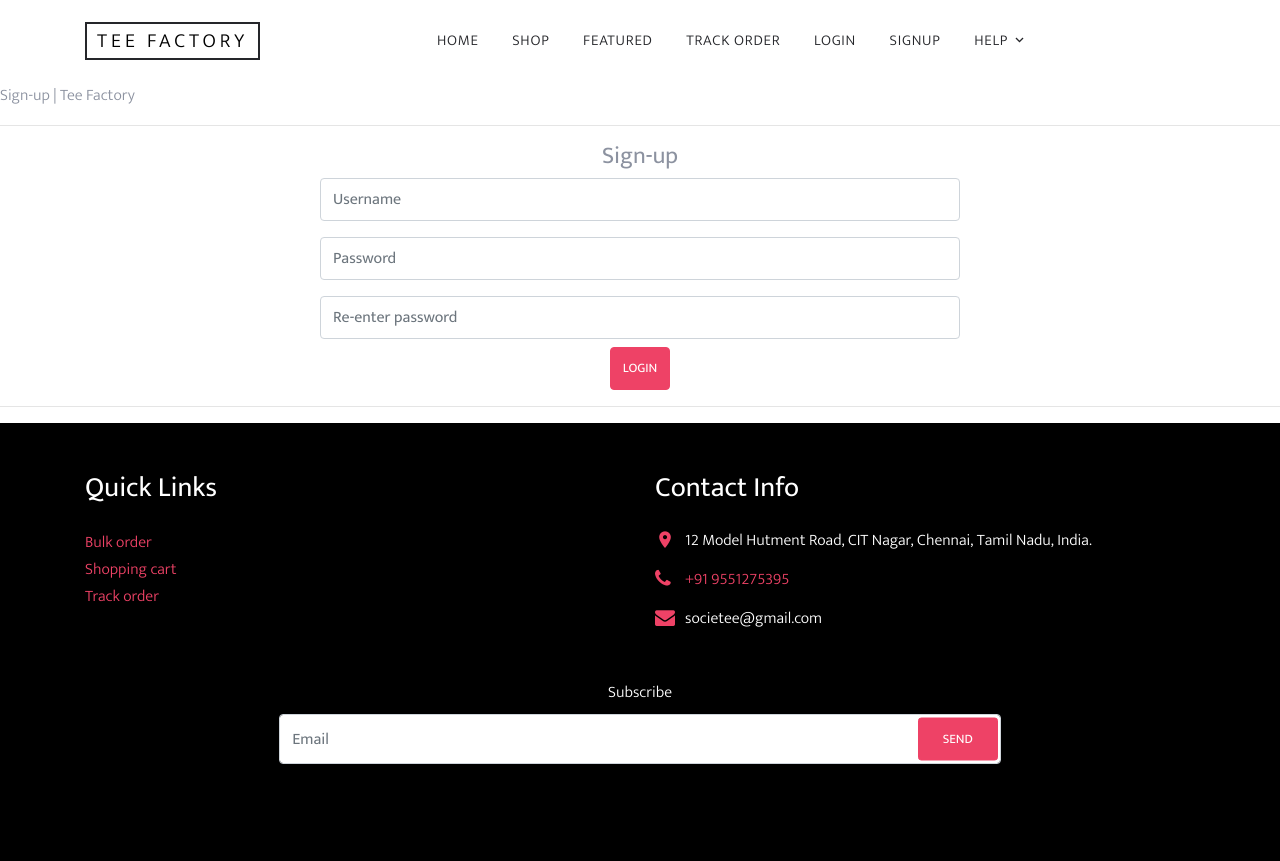
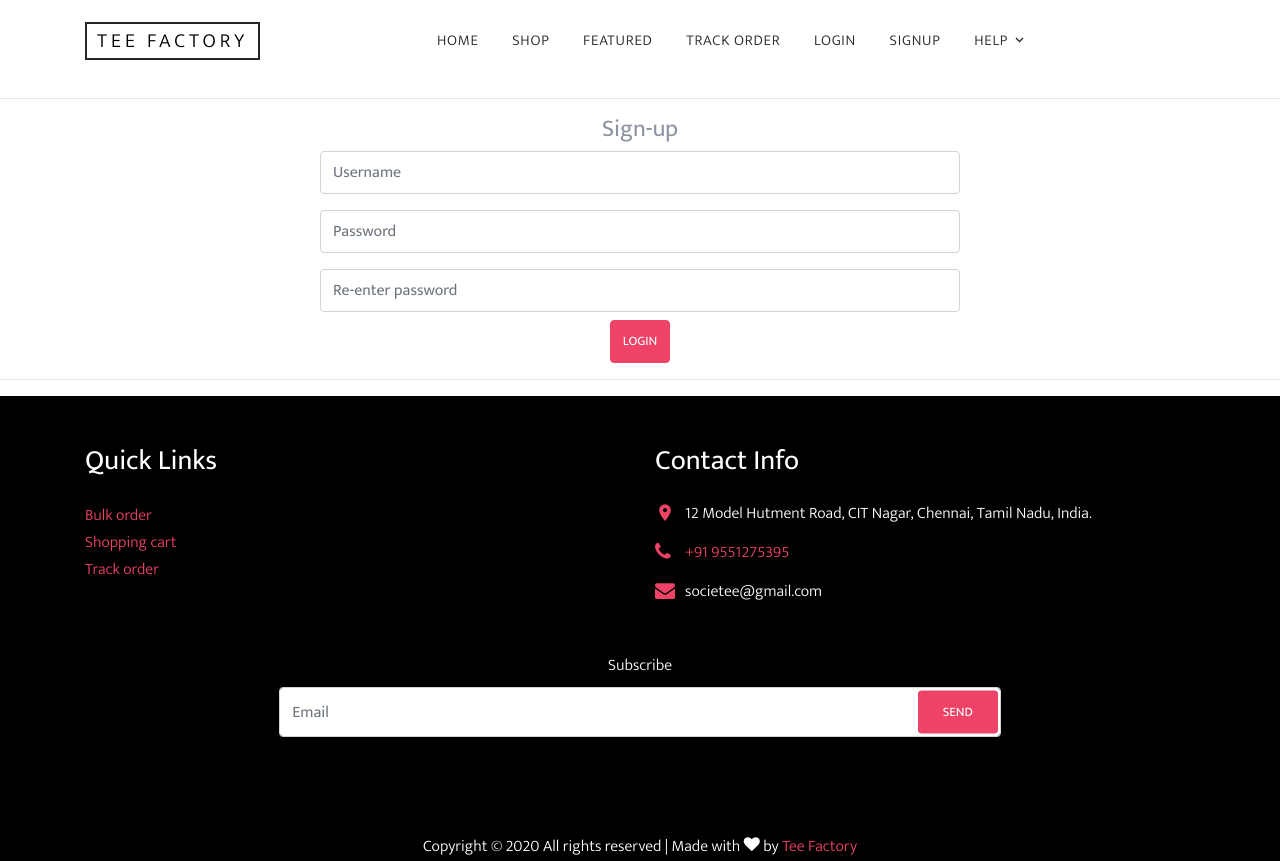
Before and after one commit to praveenvino39/website404, a Django app: page /auth/signup/ in a window 1280 px wide. Shown: the top 861 px of the page. Run offline with Django 3.2, Linux system fonts and the light colour scheme; some libraries are stand-ins or nearby versions; some web fonts are replaced.

Commit message:
Update signupuser.html

```diff
--- a/Auth/templates/Auth/signupuser.html
+++ b/Auth/templates/Auth/signupuser.html
@@ -1,8 +1,8 @@
 {% extends 'homepage/base.html' %}
+{% block title %}Sign-up |  Tee Factory{% endblock %}
 {% block body %}
 {% include 'homepage/navbar.html' %}
 {% load static %}
-{% block title %}Sign-up |  Tee Factory{% endblock %}
 {% if messages %}
 {% for message in messages %}
 <div class="alert {% if messages.tags == error %} alert-danger {% endif %} alert-dismissible fade show" role="alert">
```
